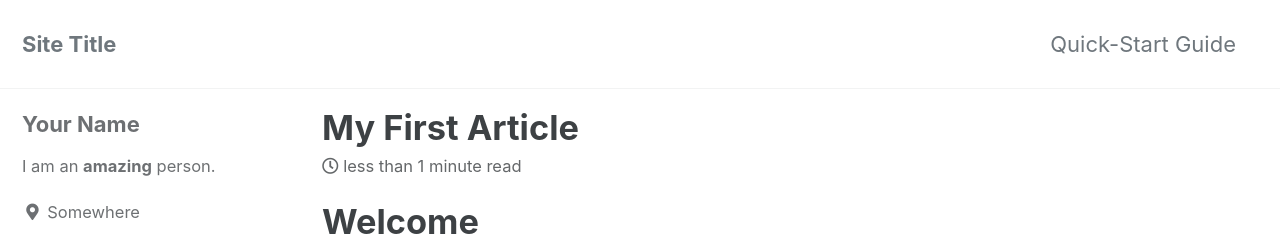
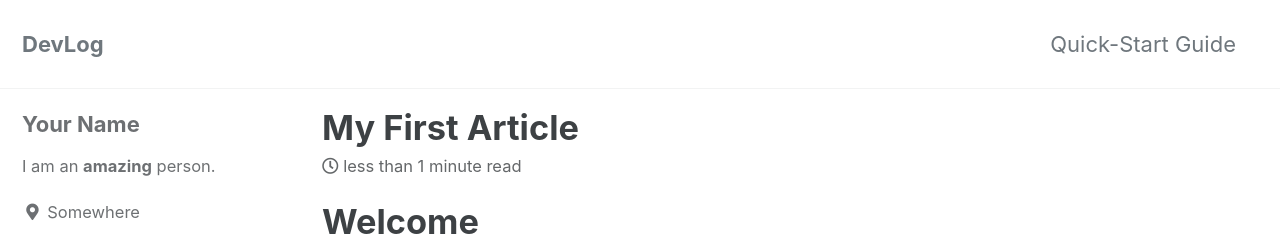
Before and after one commit to KOR-SHIN/KOR-SHIN.github.io, a Jekyll site: the page built from _posts/2020-07-17-My-First-Article.markdown, in a window 1280 px wide. Shown: the top 236 px of the page. Built offline with Jekyll 4.4.1, drawn with Linux system fonts in a browser that asks for light colours; cached includes are drawn as plain includes.

Commit message:
_config.yml 초기화, markdown문서 생성

```diff
--- a/_config.yml
+++ b/_config.yml
@@ -16,7 +16,7 @@ minimal_mistakes_skin    : "default" # "air", "aqua", "contrast", "dark", "dirt"
 
 # Site Settings
 locale                   : "en-US"
-title                    : "Site Title"
+title                    : "DevLog"
 title_separator          : "-"
 subtitle                 : # site tagline that appears below site title in masthead
 name                     : "Your Name"
```
Also changed, not shown: _posts/2020-07-17-My-First-Article.markdown (renamed from _posts/2020-07-17-My-First-Article.md).
